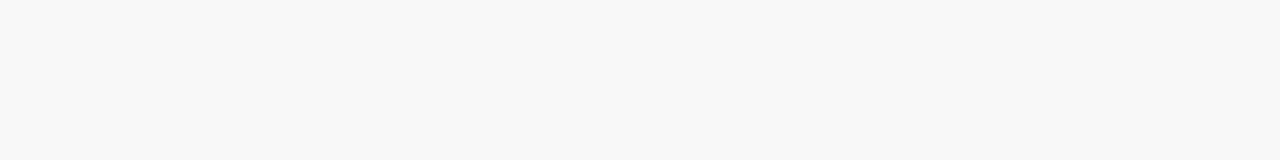
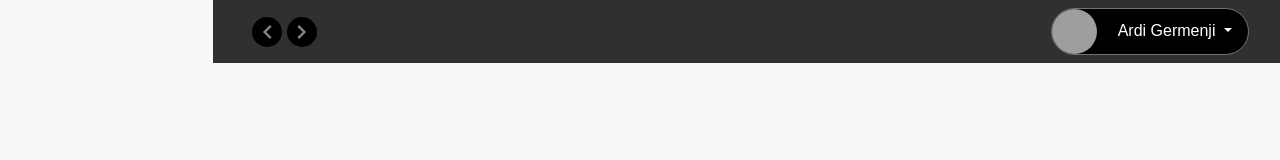
Before and after one commit to a-pyro/M2-D2-Homeworks, a plain HTML site: page index.html in a window 1280 px wide. Drawn offline with nearby package versions, Linux system fonts and the light colour scheme; grey boxes are pictures that could not be loaded.

Commit message:
adds navbar

```diff
--- a/index.html
+++ b/index.html
@@ -37,11 +37,42 @@
   </head>
   <body class="animate__animated animate__fadeIn">
     <div class="container-fluid">
-      <header id="header"></header>
+      <div class="row">
+        <!-- menu laterale -->
+        <aside class="col-2 side-menu" id="sideMenu"></aside>
 
-      <main id="main"></main>
+        <!-- pagina principale -->
+        <main class="col-10 main-showcase" id="main">
+          <nav class="navbar navbar-light bg-transparent justify-content-between">
+            <!-- immagine utente -->
+            <div class="prev-next-btns">
+              <a href="#" class="mr-2"></a><i class="fas fa-chevron-left rounded-circle "></i></a>
+              <a href="#" ></a><i class="fas fa-chevron-right rounded-circle"></i></a>
+            </div>
+            <div class="dropdown">
+              <button
+                class="btn btn-secondary dropdown-toggle rounded-pill p-0 pr-3"
+                type="button"
+                id="userMenu"
+                data-toggle="dropdown"
+                aria-haspopup="true"
+                aria-expanded="false"
+              >
+                <img id="userImg" class="rounded-circle mr-3" src="https://picsum.photos/45/45?random=2"></img>
+                <span id="userName" class="d-none d-md-inline-block">Ardi Germenji</span>
+              </button>
+              <div class="dropdown-menu bg-dark" aria-labelledby="userMenu">
+                <a class="dropdown-item text-white" href="#">Action</a>
+                <a class="dropdown-item text-white" href="#">Another action</a>
+                <a class="dropdown-item text-white" href="#">Something else here</a>
+              </div>
+            </div>
+          </nav>
+        </main>
 
-      <footer id="footer"></footer>
+        <!-- now playing -->
+        <footer class="col-12 music-player" id="player"></footer>
+      </div>
     </div>
     <!-- Option 1: Bootstrap Bundle with Popper -->
     <script
--- a/style.css
+++ b/style.css
@@ -48,3 +48,25 @@ body {
   -webkit-backdrop-filter: blur(10px);
   backdrop-filter: blur(10px);
 }
+
+#aside,
+#userMenu {
+  background: #000;
+}
+
+#main {
+  background: var(--clr-dark);
+}
+#footer {
+  background: rgb(24, 24, 24);
+}
+
+i {
+  color: grey;
+  font-weight: lighter;
+  background: #000;
+  height: 30px;
+  width: 30px;
+  text-align: center;
+  line-height: 30px !important;
+}
```
